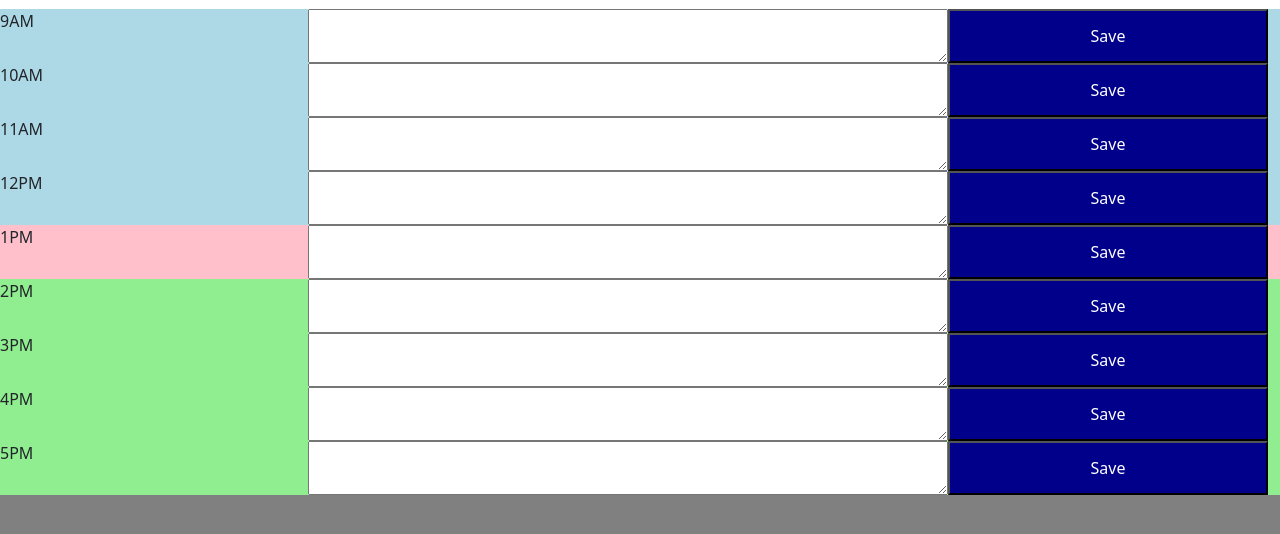
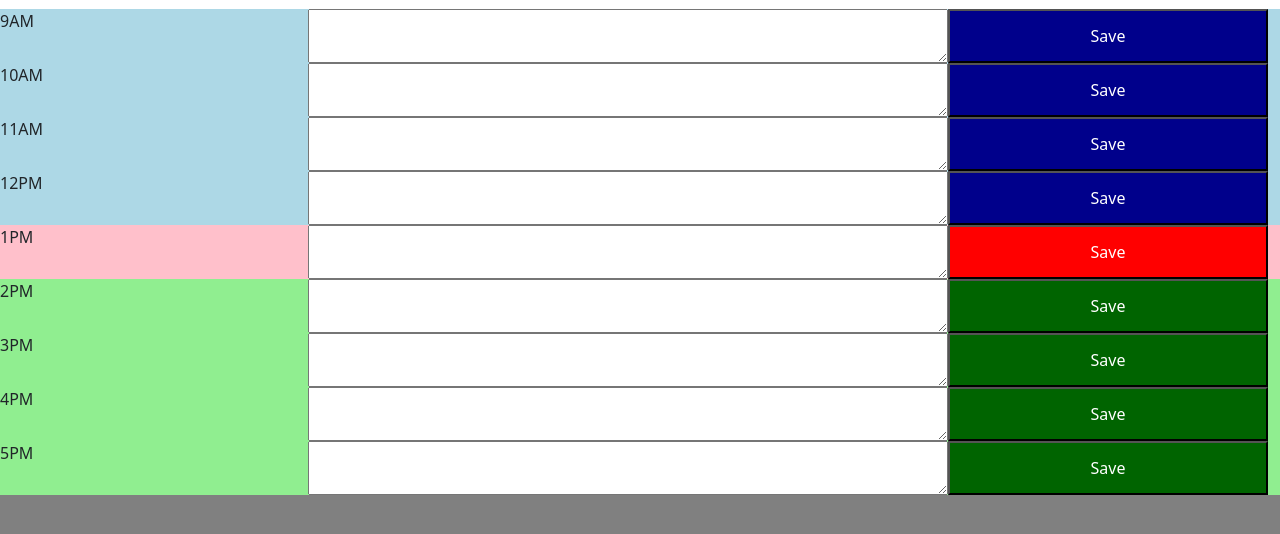
Before and after one commit to R3GAL0/Work-day-scheduler, a plain HTML site: page index.html in a window 1280 px wide. Shown: the part 118-652 px from the top of the page. Drawn offline with nearby package versions, Linux system fonts and the light colour scheme.

Commit message:
added changing buttons

```diff
--- a/assets/css/style.css
+++ b/assets/css/style.css
@@ -6,21 +6,30 @@ header{
     text-align: center;
 }
 
-button {
-    background-color: darkblue;
-    color: white;
-}
-
-
 /* This is for changing the tile colors with time */
 .past {
     background-color: lightblue;
+}
+
+.past-btn {
+    background-color: darkblue;
+    color: white;
 }
 
 .present {
     background-color: pink;
 }
 
+.present-btn {
+    background-color: red;
+    color: white;
+}
+
 .future {
     background-color: lightgreen;
 }
+
+.future-btn {
+    background-color: darkgreen;
+    color: white;
+}
--- a/assets/js/script.js
+++ b/assets/js/script.js
@@ -20,13 +20,19 @@ $('.timeBlock').each(function(){
 
     if (blockHour < currentHour){
         $(this).addClass('past');
+        $(this).children().eq(2).addClass('past-btn');
     } else if (blockHour == currentHour){
         $(this).removeClass('past');
+        $(this).children().eq(2).removeClass('past-btn');
         $(this).addClass('present');
+        $(this).children().eq(2).addClass('present-btn');
     } else {
         $(this).removeClass('past');
+        $(this).children().eq(2).removeClass('past-btn');
         $(this).removeClass('present');
+        $(this).children().eq(2).addClass('present-btn');
         $(this).addClass('future');
+        $(this).children().eq(2).addClass('future-btn');
 
     }
 })
```
